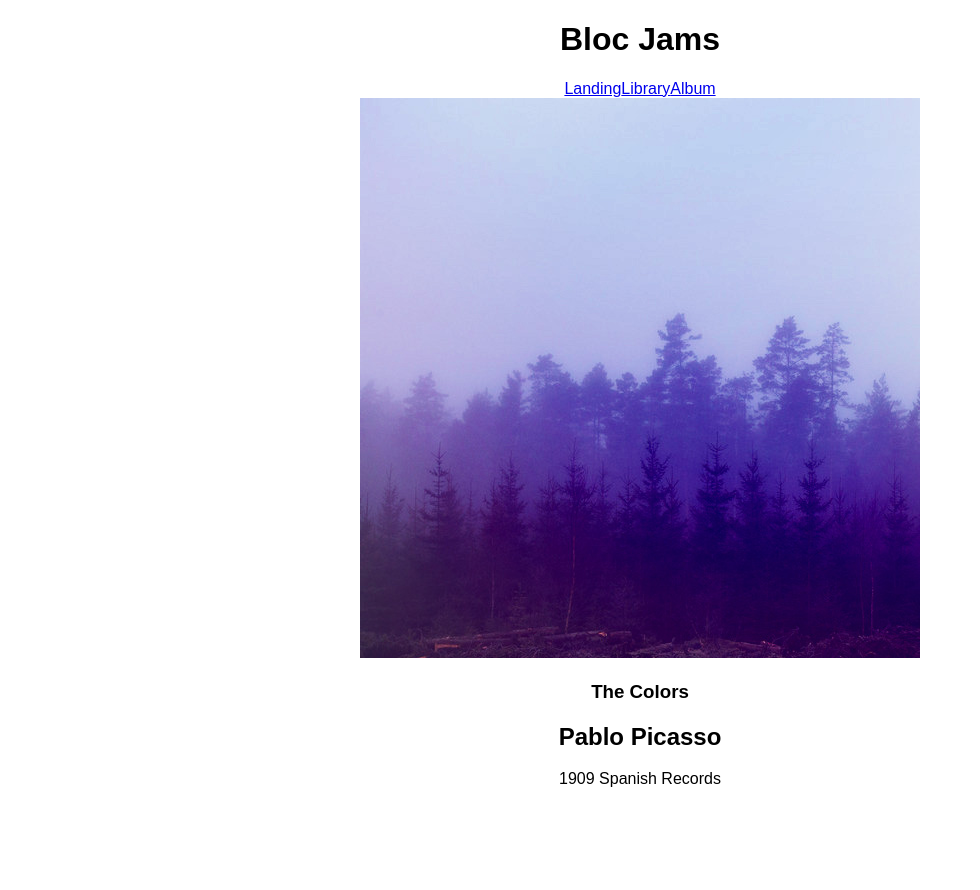
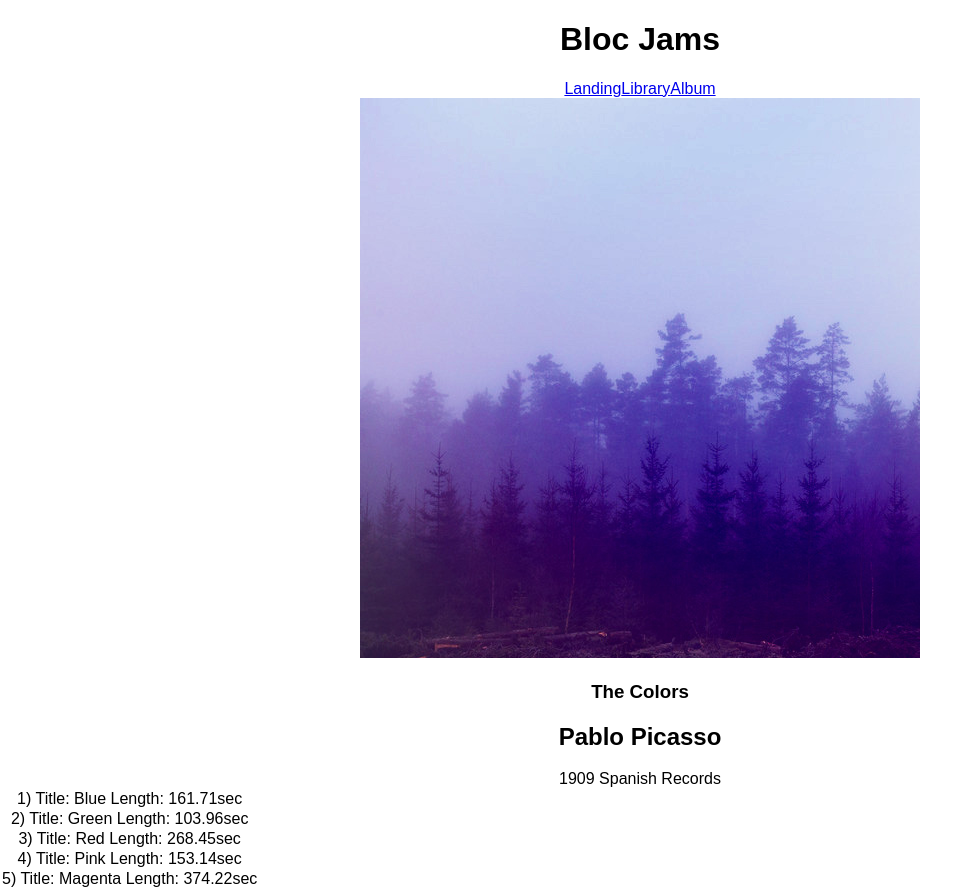
Before and after one commit to brianbyce/bloc-jams-react, a React (Create React App) app: page /album/the-colors in a window 1280 px wide. Shown: the whole page, without its empty margins (0-980 px from the left). Before the commit the page ends 800 px from the top, so only its background shows below. Built offline with nearby package versions, Linux system fonts and the light colour scheme.

Commit message:
Components Album Assignment

```diff
--- a/src/components/Album.js
+++ b/src/components/Album.js
@@ -32,6 +32,11 @@ class Album extends Component {
            				  <col id="song-duration-column" />
            				</colgroup>
            				<tbody>
+           				{
+           					this.state.album.songs.map( (songs, index) =>
+           						<tr key={index}>{index+1})   Title: {songs.title} Length: {songs.duration}sec</tr>
+           					)
+           				}
            				</tbody>
          			</table>
 			</section>
```
